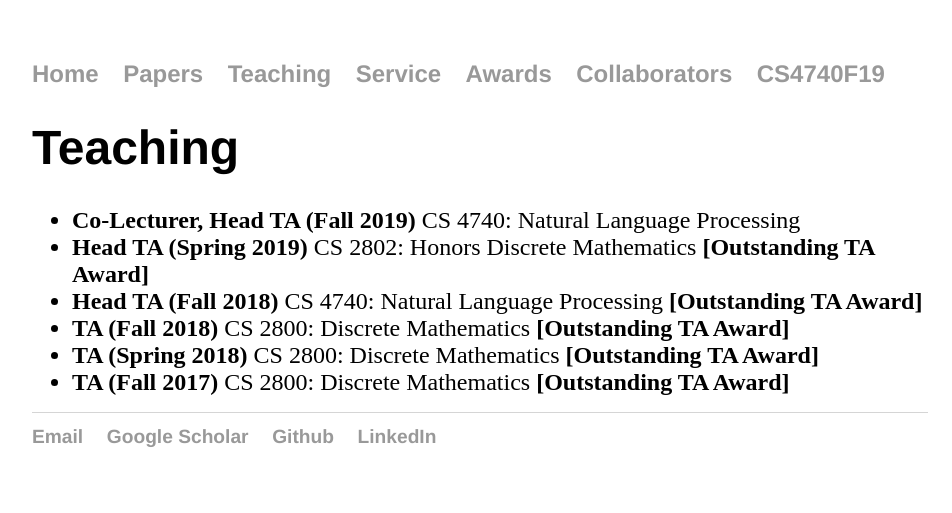
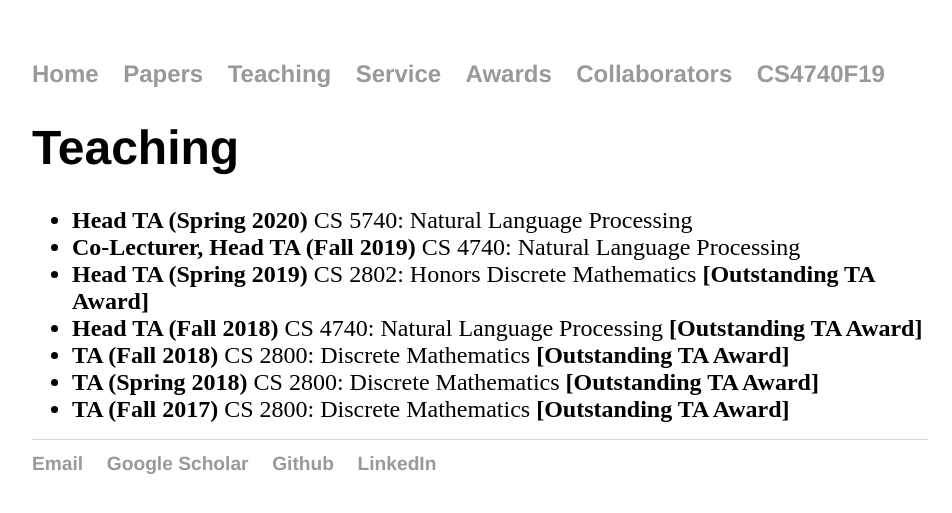
Before and after one commit to rishibommasani/rishibommasani.github.io, a Jekyll site: the page built from teaching/index.html, in a window 1280 px wide. Shown: the top 513 px of the page, without its empty margins (160-1112 px from the left). Built offline with Jekyll 4.4.1, drawn with Linux system fonts in a browser that asks for light colours.

Commit message:
Spring 2020

```diff
--- a/teaching/index.html
+++ b/teaching/index.html
@@ -4,6 +4,7 @@ title: Teaching
 ---
 	<h1>{{ page.title }}</h1>
 	<ul>
+		<li> <b> Head TA (Spring 2020) </b> CS 5740: Natural Language Processing </li>
 		<li> <b> Co-Lecturer, Head TA (Fall 2019) </b> CS 4740: Natural Language Processing </li>
 		<li> <b> Head TA (Spring 2019) </b> CS 2802: Honors Discrete Mathematics <b>[Outstanding TA Award]</b> </li>
 		<li> <b> Head TA (Fall 2018) </b> CS 4740: Natural Language Processing <b>[Outstanding TA Award]</b> </li>
```
